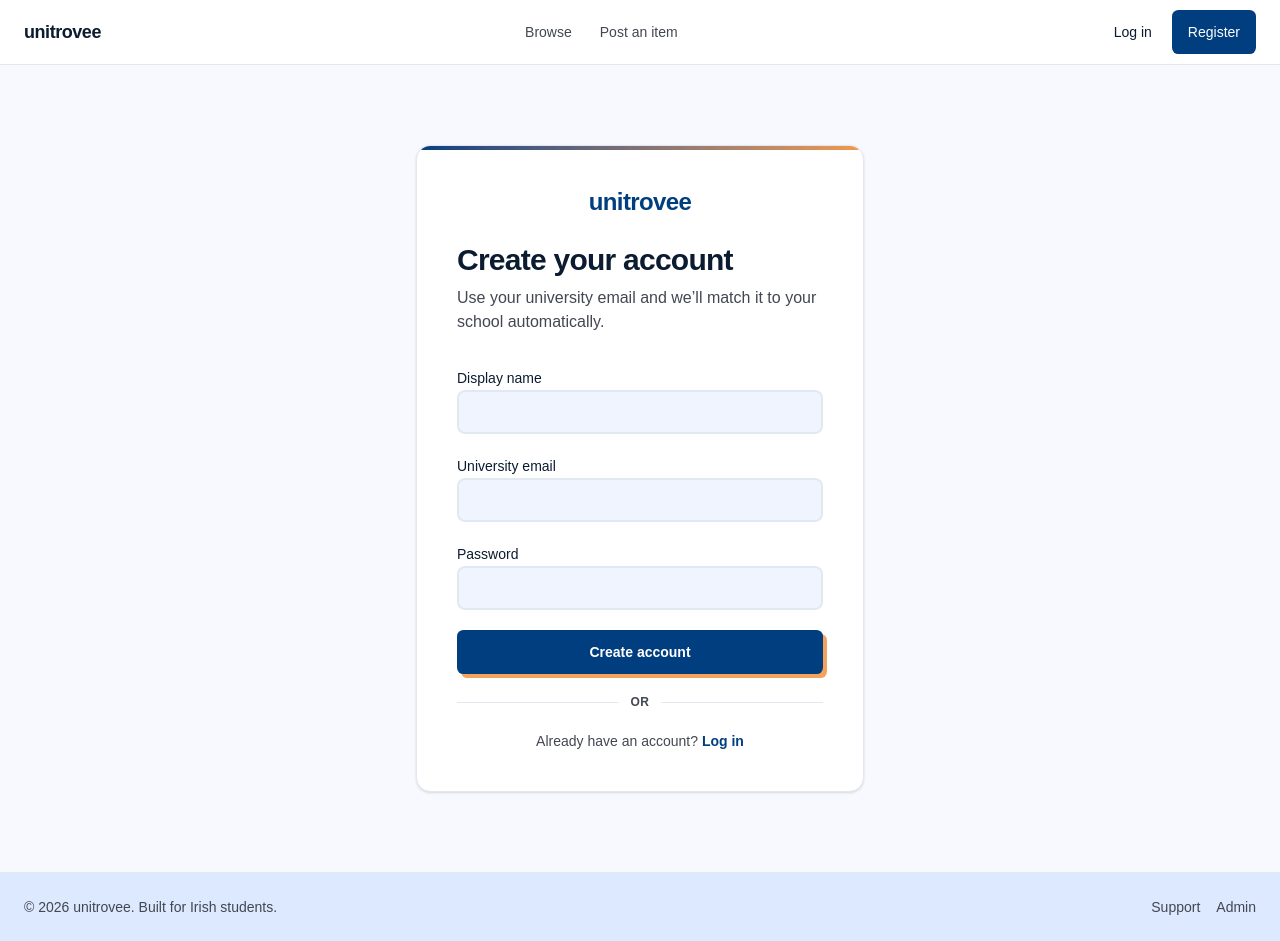
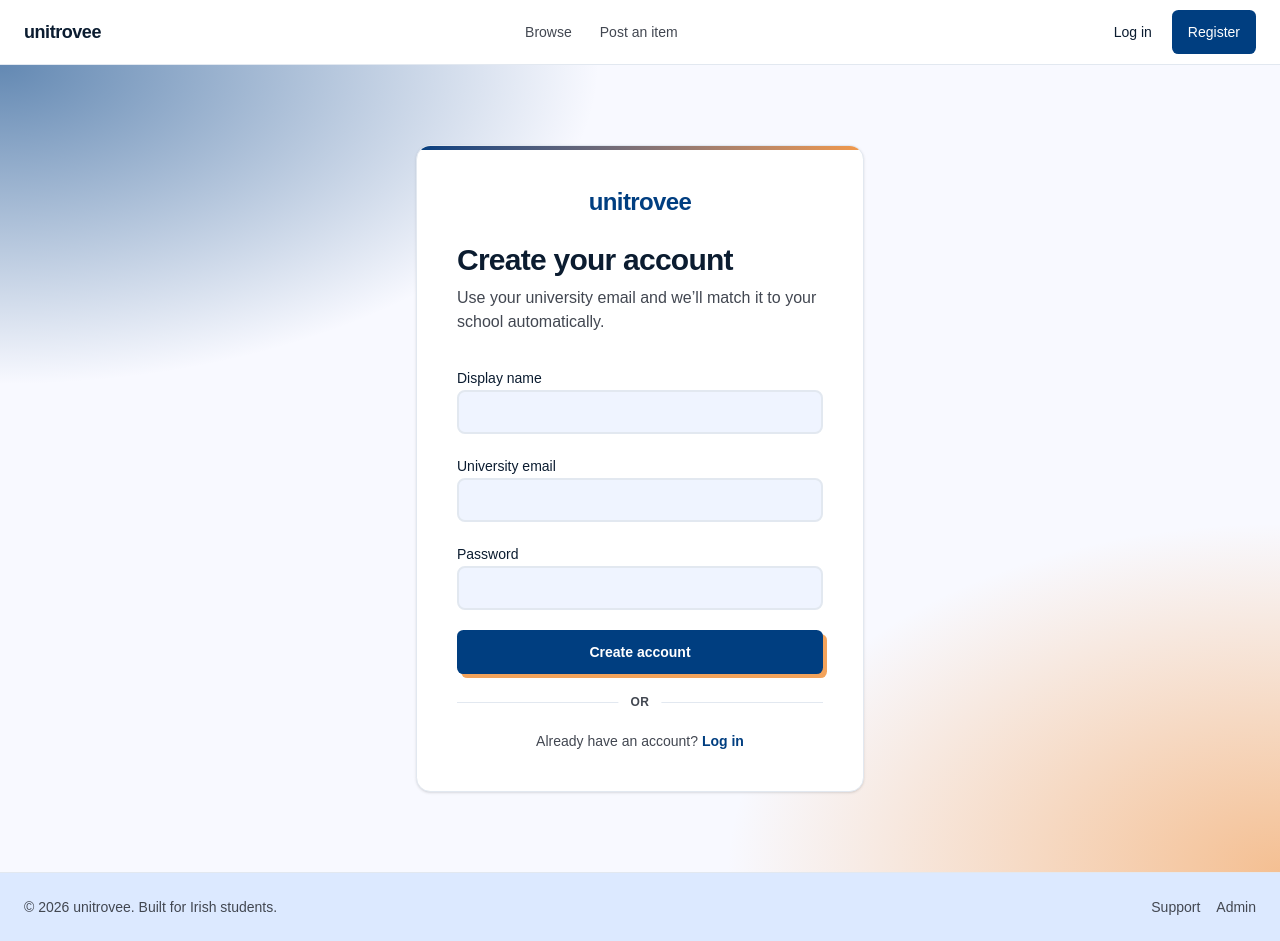
Before and after one commit to Zahotoo/unitrovee, a React (Vite) app in the folder frontend/: page /register in a window 1280 px wide. Built offline with nearby package versions, Linux system fonts and the light colour scheme; no server answers.

Commit message:
add shared color background to auth page (#115)

```diff
--- a/frontend/src/app/App.tsx
+++ b/frontend/src/app/App.tsx
@@ -8,7 +8,7 @@ function App() {
         <div className="flex min-h-svh flex-col">
             <Header />
 
-            <main className="flex-1">
+            <main className="flex flex-1">
                 <Outlet />
             </main>
 
--- /dev/null
+++ b/frontend/src/features/auth/AuthPageShell.tsx
@@ -0,0 +1,32 @@
+import type { ReactNode } from 'react'
+
+type AuthPageShellProps = {
+    children: ReactNode
+}
+
+export function AuthPageShell({ children }: AuthPageShellProps) {
+    return (
+        <section
+            data-testid="auth-page-background"
+            className="relative isolate flex flex-1 overflow-hidden bg-background px-4 py-12 sm:px-6 md:py-20"
+        >
+            <div
+                data-testid="auth-page-blue-blob"
+                aria-hidden="true"
+                className="pointer-events-none absolute inset-0 bg-[radial-gradient(ellipse_65%_55%_at_0%_0%,var(--primary),transparent_72%)] opacity-[0.6]"
+            />
+            <div
+                data-testid="auth-page-orange-blob"
+                aria-hidden="true"
+                className="pointer-events-none absolute inset-0 bg-[radial-gradient(ellipse_60%_60%_at_100%_100%,var(--secondary),transparent_72%)] opacity-[0.6]"
+            />
+
+            <div
+                data-testid="auth-page-content"
+                className="relative z-10 flex w-full flex-1 items-center"
+            >
+                {children}
+            </div>
+        </section>
+    )
+}
--- a/frontend/src/pages/LoginPage.tsx
+++ b/frontend/src/pages/LoginPage.tsx
@@ -6,6 +6,7 @@ import { useAuth } from '@/hooks/useAuth'
 import { useState } from 'react'
 import { ApiError } from '@/api/client'
 import { authPrimaryButtonClass } from '@/features/auth/authStyles'
+import { AuthPageShell } from '@/features/auth/AuthPageShell'
 
 import {
     loginSchema,
@@ -68,7 +69,7 @@ export function LoginPage() {
     })
 
     return (
-        <section className="bg-background px-4 py-12 sm:px-6 md:py-20">
+        <AuthPageShell>
             <div className="relative mx-auto w-full max-w-md overflow-hidden rounded-2xl border bg-card p-6 shadow-sm sm:p-10">
                 <div
                     data-testid="auth-card-gradient"
@@ -215,6 +216,6 @@ export function LoginPage() {
                     </Link>
                 </div>
             </div>
-        </section>
+        </AuthPageShell>
     )
 }
--- a/frontend/src/pages/RegisterPage.tsx
+++ b/frontend/src/pages/RegisterPage.tsx
@@ -12,6 +12,7 @@ import { registerAccount } from '@/api/authApi'
 import { useState } from 'react'
 import { ApiError } from '@/api/client'
 import { authPrimaryButtonClass } from '@/features/auth/authStyles'
+import { AuthPageShell } from '@/features/auth/AuthPageShell'
 
 type ErrorResponseBody = {
     error?: {
@@ -79,7 +80,7 @@ export function RegisterPage() {
     }
 
     return (
-        <section className="bg-background px-4 py-12 sm:px-6 md:py-20">
+        <AuthPageShell>
             <div className="relative mx-auto w-full max-w-md overflow-hidden rounded-2xl border bg-card p-6 shadow-sm sm:p-10">
                 <div className="absolute inset-x-0 top-0 h-1 bg-gradient-to-r from-primary to-secondary" />
                     <p className="mb-6 text-center text-2xl font-bold tracking-tight text-primary">
@@ -203,6 +204,6 @@ export function RegisterPage() {
                     </Link>
                 </p>
             </div>
-        </section>
+        </AuthPageShell>
     )
 }
--- a/frontend/src/pages/VerifyEmailPage.tsx
+++ b/frontend/src/pages/VerifyEmailPage.tsx
@@ -5,6 +5,7 @@ import { resendVerificationCode, verifyEmail } from '@/api/authApi'
 import { ApiError } from '@/api/client'
 import { verifyEmailSchema } from '@/features/auth/verifyEmailSchema'
 import { authPrimaryButtonClass } from '@/features/auth/authStyles'
+import { AuthPageShell } from '@/features/auth/AuthPageShell'
 
 type ErrorResponseBody = {
     error?: {
@@ -148,7 +149,7 @@ export function VerifyEmailPage() {
 
     if (!email) {
         return (
-            <section className="bg-background px-4 py-12 sm:px-6 md:py-20">
+            <AuthPageShell>
                 <div className="relative mx-auto w-full max-w-md overflow-hidden rounded-2xl border bg-card p-6 text-center shadow-sm sm:p-10">
                     <div className="absolute inset-x-0 top-0 h-1 bg-gradient-to-r from-primary to-secondary" />
 
@@ -170,12 +171,12 @@ export function VerifyEmailPage() {
                         Create an account
                     </Link>
                 </div>
-            </section>
+            </AuthPageShell>
         )
     }
 
     return (
-        <section className="bg-background px-4 py-12 sm:px-6 md:py-20">
+        <AuthPageShell>
             <div className="relative mx-auto w-full max-w-md overflow-hidden rounded-2xl border bg-card p-6 shadow-sm sm:p-10">
                 <div className="absolute inset-x-0 top-0 h-1 bg-gradient-to-r from-primary to-secondary" />
 
@@ -292,6 +293,6 @@ export function VerifyEmailPage() {
                     </Link>
                 </div>
             </div>
-        </section>
+        </AuthPageShell>
     )
 }
```
